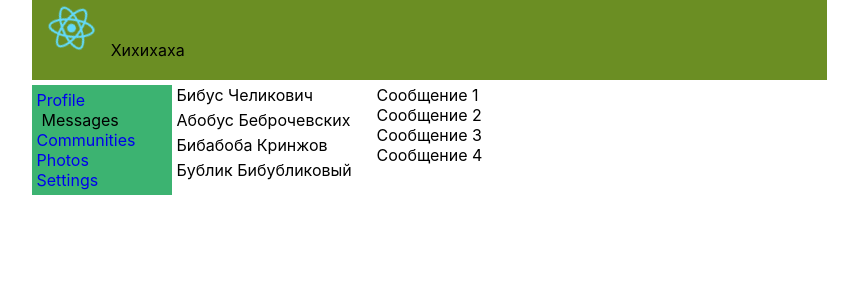
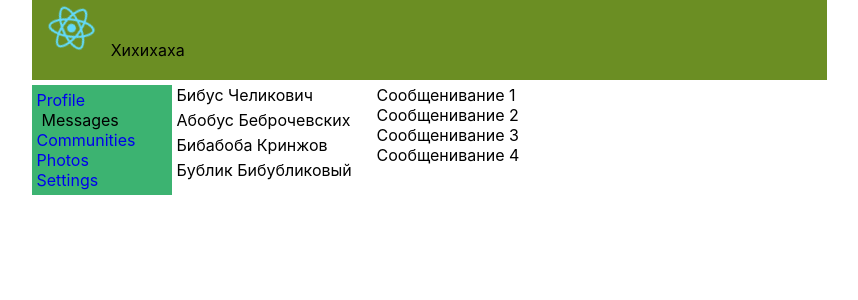
Before and after one commit to Unique-Character-Sequence/02_restart_new_breath_1, a React (Create React App) app: page /messages in a window 1280 px wide. Shown: the top 300 px of the page, without its empty margins (211-1069 px from the left). Built offline with nearby package versions, Linux system fonts and the light colour scheme.

Commit message:
[+] функция map и spread оператор

```diff
--- a/src/Components/Messages/ChatList/ChatList.jsx
+++ b/src/Components/Messages/ChatList/ChatList.jsx
@@ -1,11 +1,17 @@
 import Tile from "./Tile/Tile";
+
+let rawUserTileDatasets = [
+    {id: 1, name: 'Бибус Челикович'},
+    {id: 2, name: 'Абобус Беброчевских'},
+    {id: 3, name: 'Бибабоба Кринжов'},
+    {id: 4, name: 'Бублик Бибубликовый'},
+]
+
+let doneMessages = rawUserTileDatasets.map(obj => <Tile {...obj}/>)
 
 const ChatList = () => {
     return <div>
-        <Tile id='1' name='Бибус Челикович'/>
-        <Tile id='2' name='Абобус Беброчевских'/>
-        <Tile id='3' name='Бибабоба Кринжов'/>
-        <Tile id='4' name='Бублик Бибубликовый'/>
+        {doneMessages}
     </div>
 }
 
--- a/src/Components/Messages/ChatWindow/ChatWindow.jsx
+++ b/src/Components/Messages/ChatWindow/ChatWindow.jsx
@@ -1,11 +1,17 @@
 import MessageTile from "./MessageTile/MessageTile";
+
+let rawMsgContentDatasets = [
+    {text: 'Сообщенивание 1'},
+    {text: 'Сообщенивание 2'},
+    {text: 'Сообщенивание 3'},
+    {text: 'Сообщенивание 4'},
+]
+
+let doneMsgContentDatasets = rawMsgContentDatasets.map(obj => <MessageTile {...obj}/>)
 
 const ChatWindow = () => {
     return <div>
-        <MessageTile text='Сообщение 1'/>
-        <MessageTile text='Сообщение 2'/>
-        <MessageTile text='Сообщение 3'/>
-        <MessageTile text='Сообщение 4'/>
+        {doneMsgContentDatasets}
     </div>
 }
 
--- a/src/Components/Profile/ProfilePostFeed/ProfilePostFeed.jsx
+++ b/src/Components/Profile/ProfilePostFeed/ProfilePostFeed.jsx
@@ -1,13 +1,17 @@
 import ProfilePost from "./ProfilePost/ProfilePost";
 
 let PostDatasets = [
-    {post_id:'1', author:'Абобус Алексеич', likes_amount:'99', text:'Флексанул конкретно'},
-    {post_id:'2', author:'Бибибус Чечевичкин', likes_amount:'299', text:'Очень конкретно'},
-    {post_id:'3', author:'Бибибус Кукурача', likes_amount:'19', text:'Жёстким флексом'},
+    {post_id: '1', author: 'Абобус Алексеич', likes_amount: '99', text: 'Флексанул конкретно'},
+    {post_id: '2', author: 'Бибибус Чечевичкин', likes_amount: '299', text: 'Очень конкретно'},
+    {post_id: '3', author: 'Бибибус Кукурача', likes_amount: '19', text: 'Жёстким флексом'},
 ]
+
+let Posts = PostDatasets
+     .map(obj => <ProfilePost {...obj}/>)
 
 const ProfilePostFeed = () => {
     return <div>
+        {Posts}
         <ProfilePost {...PostDatasets[0]}/>
         <ProfilePost {...PostDatasets[1]}/>
         <ProfilePost {...PostDatasets[2]}/>
```
